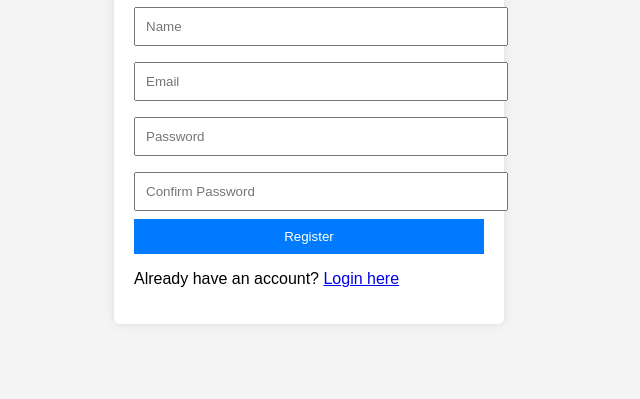
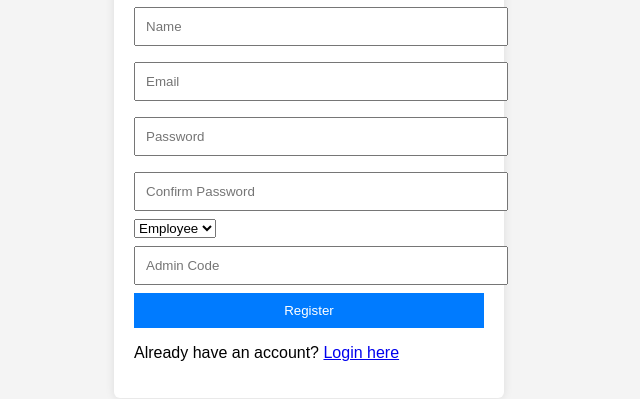
Before and after one commit to KoshreeV/Frontend, a plain HTML site: page register.html in a window 1280 px wide. Shown: the part 139-538 px from the top of the page, without its empty margins (331-971 px from the left). Drawn offline with Linux system fonts and the light colour scheme.

Commit message:
Update register with admin

```diff
--- a/js/script.js
+++ b/js/script.js
@@ -1,5 +1,4 @@
-const BASE_URL = "https://backend-a9pu.onrender.com/api/v1";
-
+const BASE_URL="https://backend-a9pu.onrender.com/api/v1";
 
 async function register(){
 
@@ -7,6 +6,8 @@ const name=document.getElementById("regName").value;
 const email=document.getElementById("regEmail").value;
 const password=document.getElementById("regPassword").value;
 const confirmPassword=document.getElementById("regConfirmPassword").value;
+const role=document.getElementById("role").value;
+const adminCode=document.getElementById("adminCode").value;
 
 if(!name||!email||!password||!confirmPassword){
 alert("Please fill all fields");
@@ -26,7 +27,9 @@ headers:{
 body:JSON.stringify({
 name,
 email,
-password
+password,
+role,
+adminCode
 })
 });
 
@@ -39,9 +42,7 @@ return;
 
 alert("Registration successful");
 window.location.href="index.html";
-
 }
-
 
 async function login(){
 
@@ -79,9 +80,7 @@ window.location.href="admin.html";
 }else{
 window.location.href="employee.html";
 }
-
 }
-
 
 async function createAnnouncement(){
 
@@ -116,10 +115,7 @@ return;
 
 alert("Announcement created");
 loadAnnouncements();
-
 }
-
-
 
 async function loadAnnouncements(){
 
@@ -165,11 +161,8 @@ ${localStorage.getItem("role")==="ADMIN" ? `
 </div>
 
 `;
-
 });
-
 }
-
 
 async function deleteAnnouncement(id){
 
@@ -191,9 +184,7 @@ return;
 
 alert("Deleted");
 loadAnnouncements();
-
 }
-
 
 async function editAnnouncement(id){
 
@@ -223,16 +214,13 @@ return;
 
 alert("Updated");
 loadAnnouncements();
-
 }
-
 
 function logout(){
 localStorage.clear();
 window.location.href="index.html";
 }
 
-
 if(document.getElementById("list")){
 loadAnnouncements();
 }
--- a/register.html
+++ b/register.html
@@ -1,10 +1,9 @@
 <!DOCTYPE html>
 <html>
 <head>
-  <title>Register</title>
-  <link rel="stylesheet" href="css/style.css">
+<title>Register</title>
+<link rel="stylesheet" href="css/style.css">
 </head>
-
 <body>
 
 <div class="container">
@@ -15,6 +14,13 @@
 <input id="regEmail" placeholder="Email">
 <input id="regPassword" type="password" placeholder="Password">
 <input id="regConfirmPassword" type="password" placeholder="Confirm Password">
+
+<select id="role">
+<option value="EMPLOYEE">Employee</option>
+<option value="ADMIN">Admin</option>
+</select>
+
+<input id="adminCode" placeholder="Admin Code">
 
 <button onclick="register()">Register</button>
 
```
